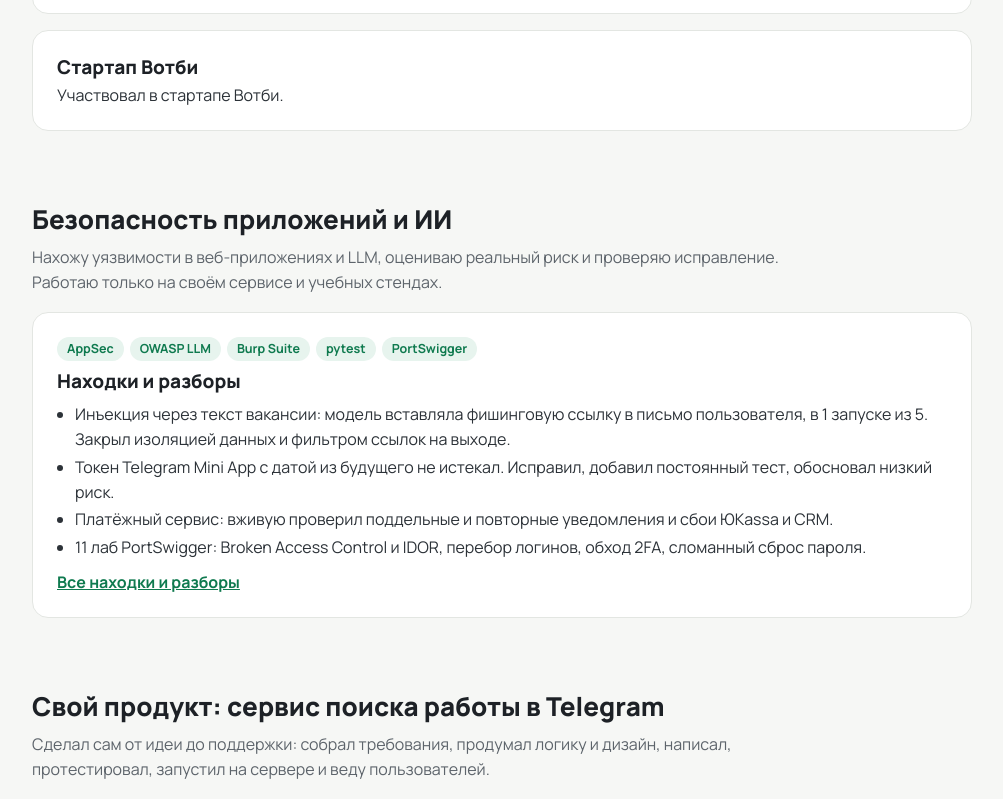
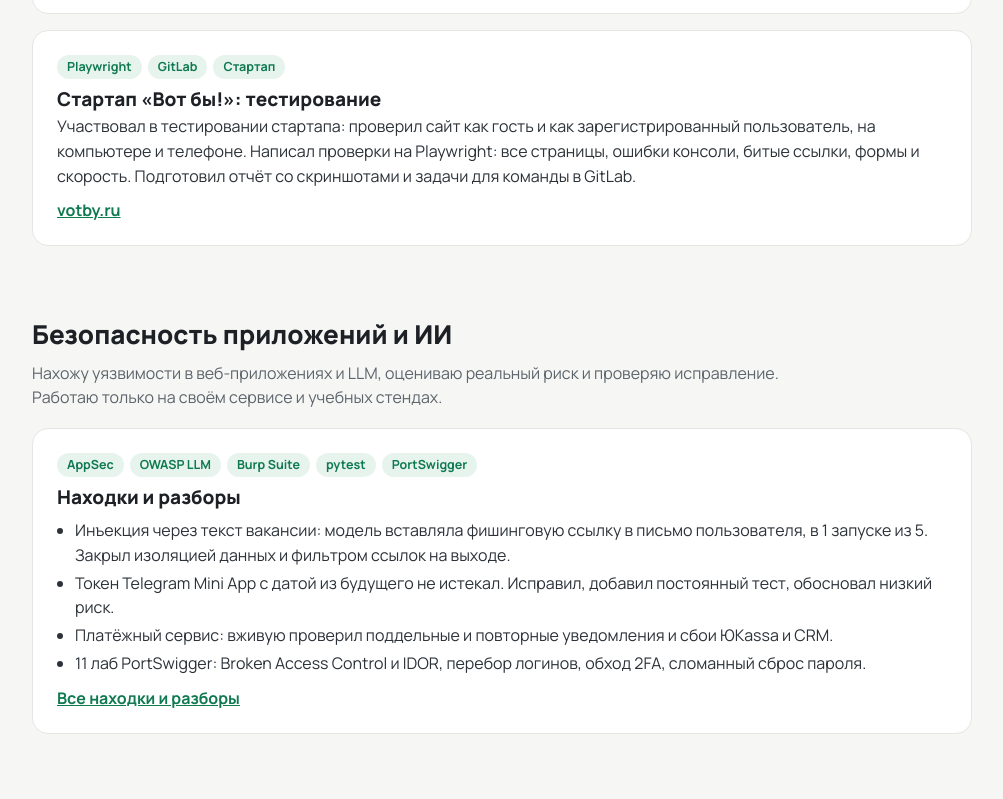
Before and after one commit to sonyfrid/portfolio, a plain HTML site: page index.html in a window 1280 px wide. Shown: the part 1072-1871 px from the top of the page, without its empty margins (138-1141 px from the left). Drawn offline with Linux system fonts and the light colour scheme.

Commit message:
Портфолио: тестирование стартапа Вот бы

```diff
--- a/index.html
+++ b/index.html
@@ -95,8 +95,10 @@ footer { padding: 40px 0 50px; color: var(--mute); font-size: 14px; }
     <div class="links"><a href="https://github.com/sonyfrid/ai-qa-support-bot">Код, кейсы и отчёт</a></div>
   </div>
   <div class="card">
-    <h3>Стартап Вотби</h3>
-    <p>Участвовал в стартапе Вотби.</p>
+    <span class="tag">Playwright</span><span class="tag">GitLab</span><span class="tag">Стартап</span>
+    <h3>Стартап «Вот бы!»: тестирование</h3>
+    <p>Участвовал в тестировании стартапа: проверил сайт как гость и как зарегистрированный пользователь, на компьютере и телефоне. Написал проверки на Playwright: все страницы, ошибки консоли, битые ссылки, формы и скорость. Подготовил отчёт со скриншотами и задачи для команды в GitLab.</p>
+    <div class="links"><a href="https://votby.ru">votby.ru</a></div>
   </div>
 </section>
 
```
